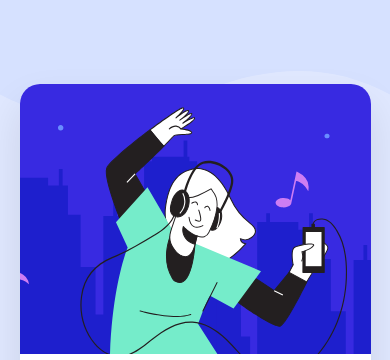
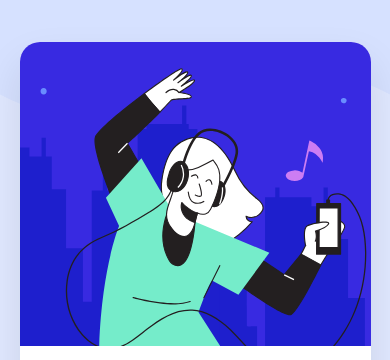
Before and after one commit to htikkke/order_summary_component_frontend_mentor, a plain HTML site: page index.html in a window 390 px wide. Shown: the top 360 px of the page. Drawn offline with Linux system fonts and the light colour scheme.

Commit message:
add css for responsive mobile design.

```diff
--- a/style.css
+++ b/style.css
@@ -108,3 +108,8 @@
 .cancel-button:hover {
   color: black;
 }
+@media screen and (max-width: 600px) {
+  .container {
+    height: 90%;
+  }
+}
```
